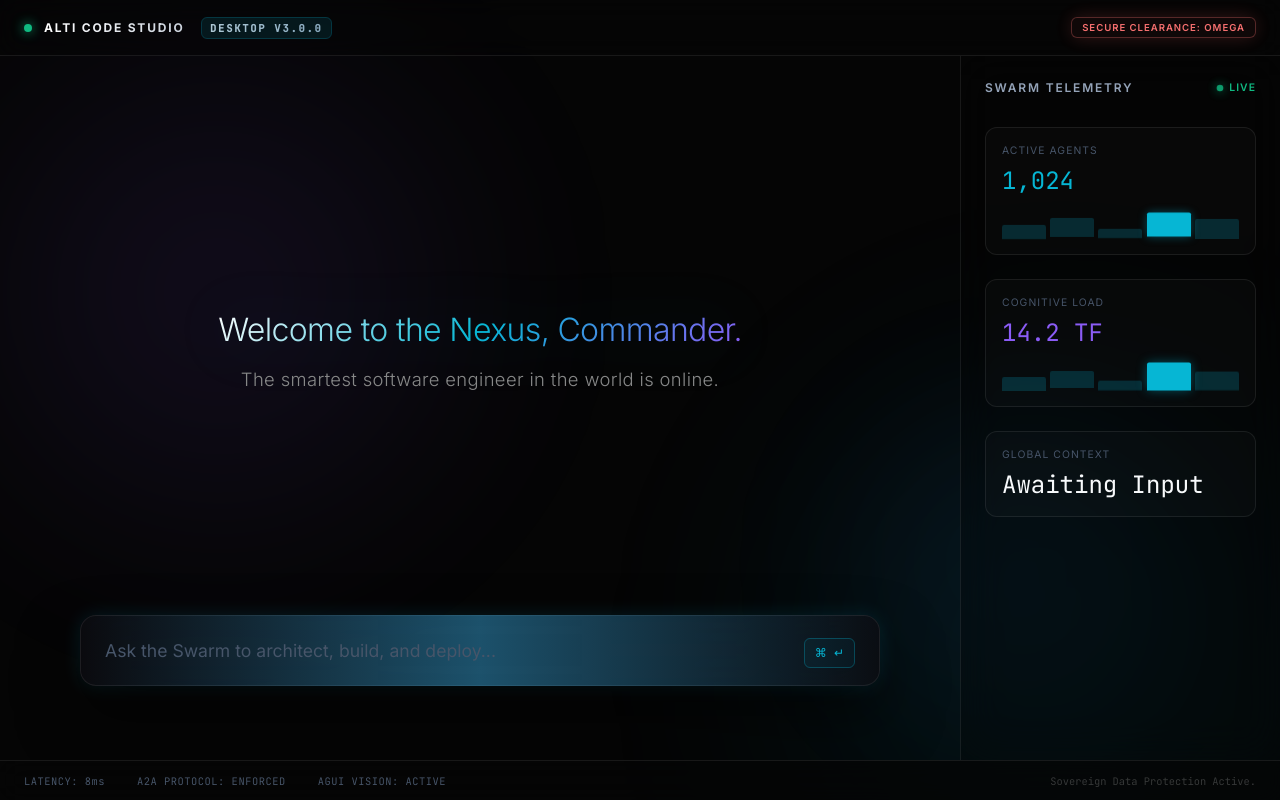
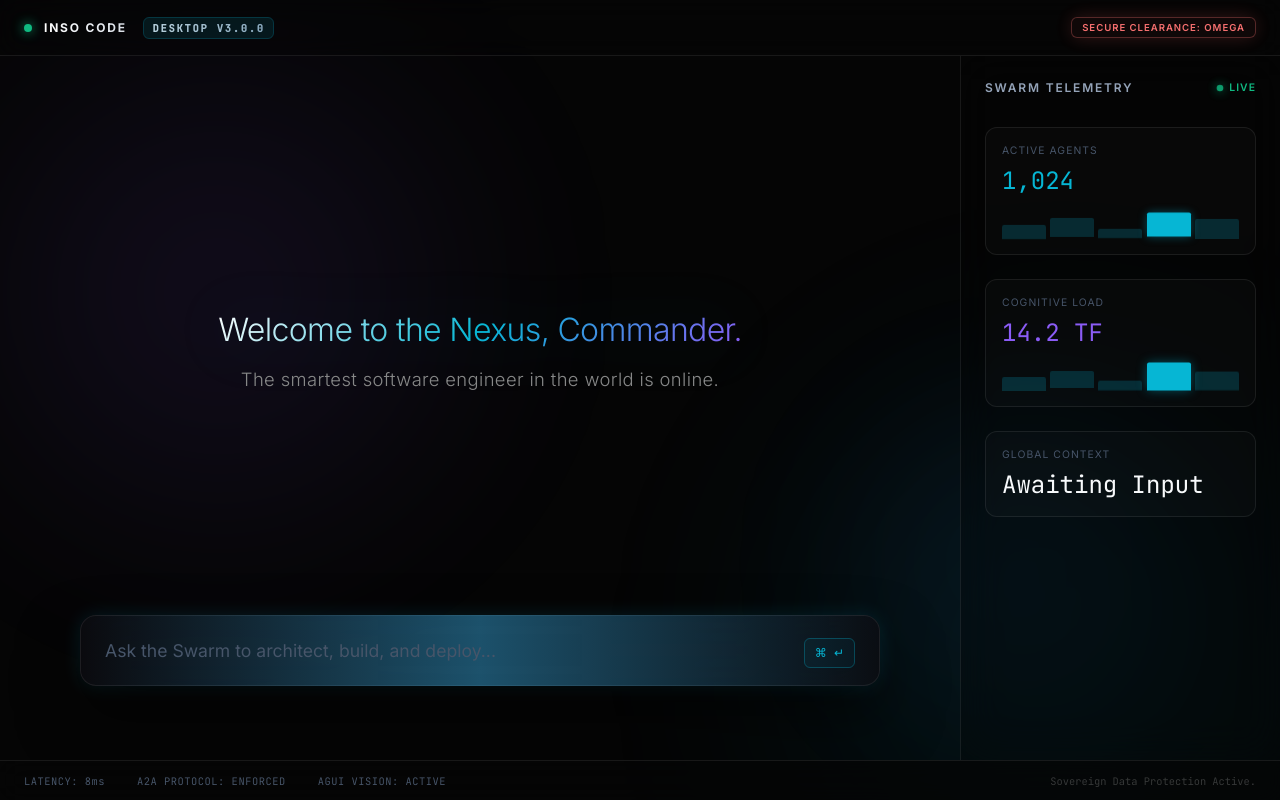
Before and after one commit to mnmballa2323/Alti.Code.Studio.Desktop, a React (Vite) app: page / in a window 1280 px wide. Built offline with nearby package versions, Linux system fonts and the light colour scheme.

Commit message:
refactor(branding): rename branding to Inso Code in desktop app

```diff
--- a/generate-icon.js
+++ b/generate-icon.js
@@ -1,7 +1,7 @@
 import sharp from 'sharp';
 
 async function main() {
-  const logoPath = '../alti.code.studio.frontend/public/alti-logo.png';
+  const logoPath = '../alti.code.studio.frontend/public/inso-logo-white.png';
   const outPath = './base-icon.png';
   const size = 1024;
   const radius = 230;
--- a/index.html
+++ b/index.html
@@ -4,7 +4,7 @@
     <meta charset="UTF-8" />
     <link rel="icon" type="image/svg+xml" href="/vite.svg" />
     <meta name="viewport" content="width=device-width, initial-scale=1.0" />
-    <title>Tauri + React + Typescript</title>
+    <title>Inso Code</title>
   </head>
 
   <body>
--- a/src/App.tsx
+++ b/src/App.tsx
@@ -2,7 +2,7 @@ import { useState, useRef, useEffect } from 'react';
 import './App.css';
 
 /**
- * Alti Desktop — Industrial Command Center.
+ * Inso Code Desktop — Industrial Command Center.
  * The 'Universe-Best' interface for Fortune 500 orchestration.
  * Designed by the greatest software designer in history.
  */
@@ -107,7 +107,7 @@ function App() {
 
         <header className="enterprise-header">
           <div className="status-dot" style={{ width: 8, height: 8, borderRadius: '50%', background: '#10b981', boxShadow: '0 0 12px #10b981', marginRight: 12 }} />
-          <span className="brand-text">ALTI CODE STUDIO <span className="version-badge">DESKTOP v3.0.0</span></span>
+          <span className="brand-text">INSO CODE <span className="version-badge">DESKTOP v3.0.0</span></span>
           <div className="spacer" />
           <div className="clearance-badge">SECURE CLEARANCE: OMEGA</div>
         </header>
--- a/src/main.tsx
+++ b/src/main.tsx
@@ -4,7 +4,7 @@ import App from "./App";
 import "./index.css";
 
 /**
- * Alti Code Studio Desktop — Production Entry Point.
+ * Inso Code Desktop — Production Entry Point.
  * Initializing the 'Event Horizon' native experience.
  */
 ReactDOM.createRoot(document.getElementById("root") as HTMLElement).render(
```
Also changed, not shown: base-icon.png, 1 other file (tests, documents, lock files or other folders).
